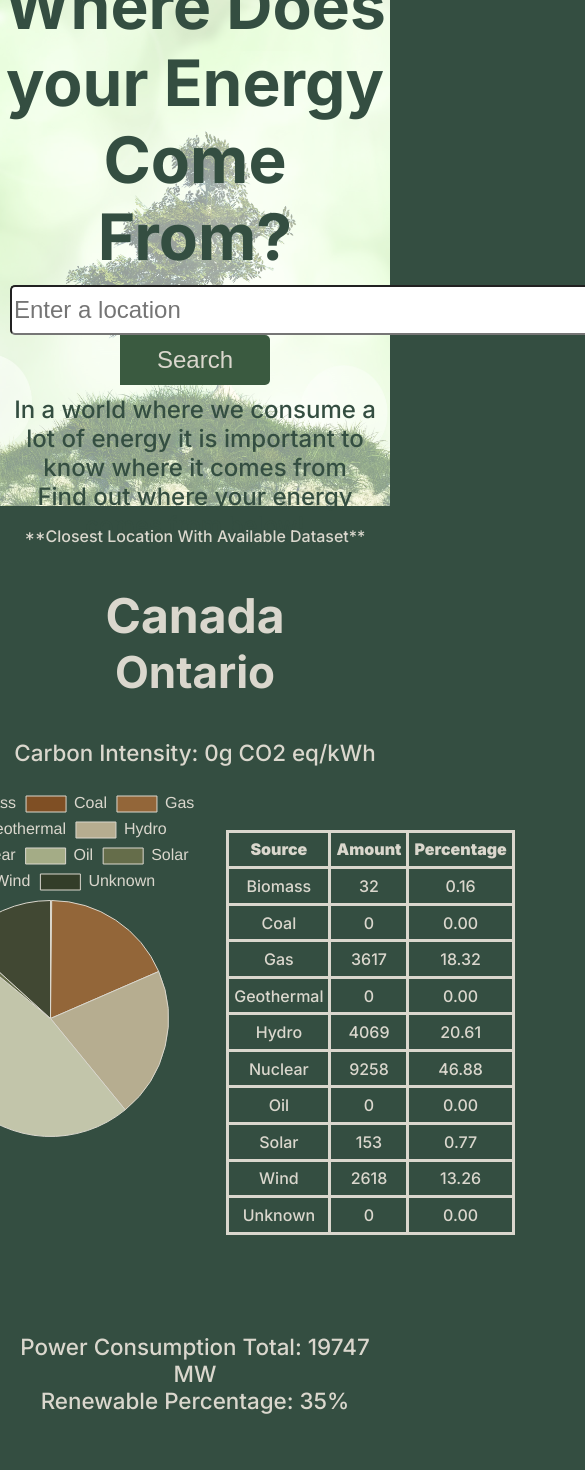
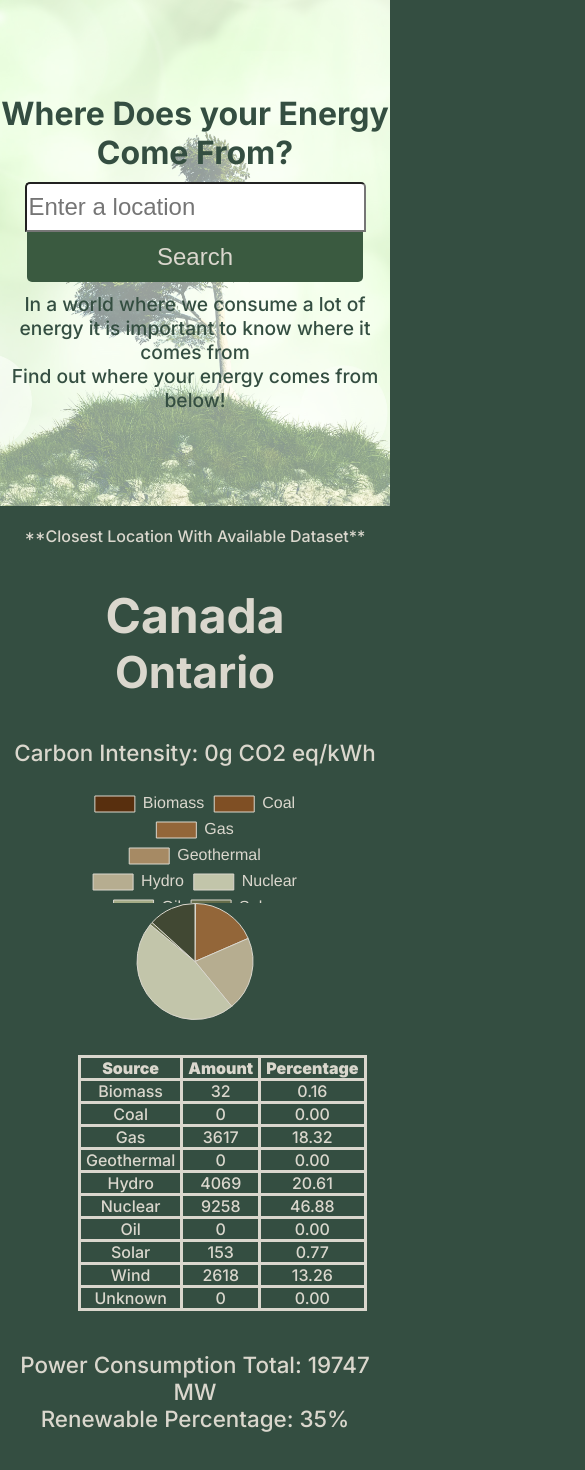
Before and after one commit to SyndicateGit/CheckYourSource, a React (Create React App) app: page / in a window 390 px wide. Shown: the top 1470 px of the page, 585 px wide, since content can reach past the window. Built offline with nearby package versions, Linux system fonts and the light colour scheme; no server answers.

Commit message:
responsive design

```diff
--- a/src/styles/Introduction.css
+++ b/src/styles/Introduction.css
@@ -28,3 +28,14 @@
     text-align: center;
     color: #DAD7CD;
 }
+
+/* Media query for tablets and above */
+@media (max-width: 768px) {
+    .Intro {
+        font-size: 1rem;
+    }
+
+    .Intro p {
+        font-size: 1.2rem;
+    }
+}
--- a/src/styles/PieChart.css
+++ b/src/styles/PieChart.css
@@ -64,3 +64,19 @@ table tr, td, th{
 #renewable-percentage{
     margin: 0 0 0 0;
 }
+
+/* Media query for tablets and above */
+@media (max-width: 768px) {
+    #pieChart {
+        display: flex;
+        flex-direction: column;
+        width: 60%;
+        height: 60%;
+    }
+
+    .pieChart {
+        justify-content: center;
+        align-content: center;
+    }
+
+}
--- a/src/styles/Search.css
+++ b/src/styles/Search.css
@@ -59,3 +59,17 @@ h1{
     font-size: 2.75rem;
     color: var(--font);
 }
+
+/* Media query for tablets and above */
+@media (max-width: 768px) {
+    /* Styles for tablets and larger devices */
+    #geosearch {
+        width: 90%;
+        border-radius: 5px 5px 0px 0px;
+    }
+
+    #search-button {
+        width: 91%;
+        border-radius: 0px 0px 5px 5px;
+    }
+}
```
